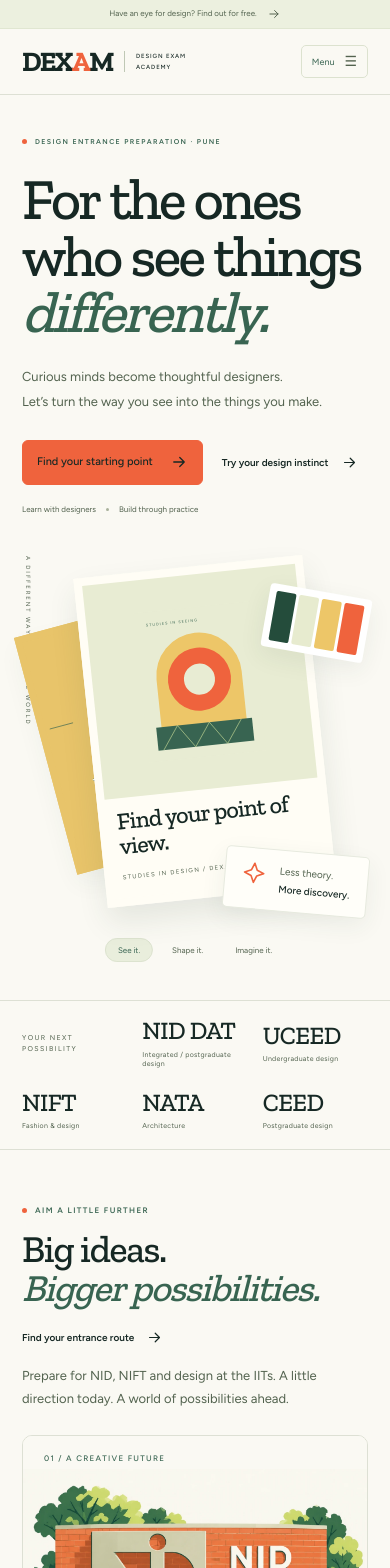
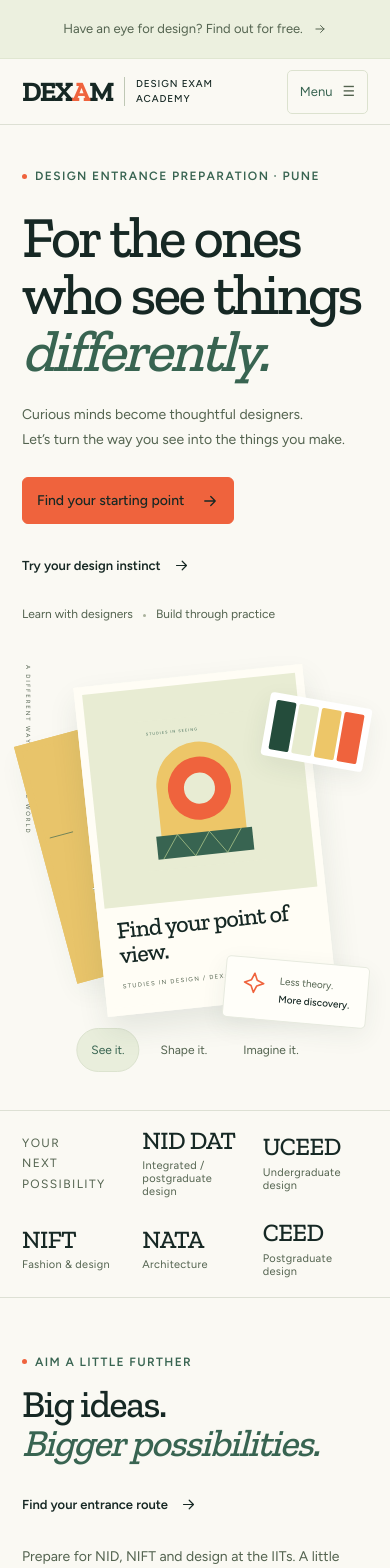
Before and after one commit to jehar-tau/Website-Dexam, a React (Vite) app: page / in a window 390 px wide. Shown: the top 1568 px of the page. Built offline with nearby package versions, Linux system fonts and the light colour scheme.

Commit message:
Improve mobile readability and touch targets (#21)
Co-authored-by: Snehalkumar Shinde <snehalkumarshinde@Snehalkumars-MacBook-Pro-2.local>

```diff
--- a/src/assessment/lab.css
+++ b/src/assessment/lab.css
@@ -1863,13 +1863,17 @@
     gap: 12px;
   }
   .lab-top > a:last-child {
-    font-size: 9px;
+    min-height: 44px;
+    font-size: 12px;
+  }
+  .lab-top-label {
+    font-size: 11px;
   }
   .lab-session-name {
     margin: 0 auto;
   }
   .lab-session-name > span {
-    font-size: 6px;
+    font-size: 11px;
     letter-spacing: 1px;
   }
   .lab-header-actions {
@@ -1891,21 +1895,23 @@
   }
   .lab-hero-copy > .lab-eyebrow {
     justify-content: center;
-    font-size: 8px;
+    font-size: 12px;
   }
   .lab-hero-copy h1 {
-    font-size: 64px;
+    font-size: clamp(50px, 16vw, 64px);
     margin: 20px 0;
   }
   .lab-hero-copy p {
-    font-size: 13px;
+    font-size: 15px;
   }
   .lab-hero-copy > .lab-button {
     margin: auto;
     min-height: 49px;
+    font-size: 14px;
   }
   .lab-hero-foot {
     justify-content: center;
+    font-size: 12px;
   }
   .lab-hero-collage {
     min-height: 340px;
@@ -1922,6 +1928,9 @@
     right: 5px;
     bottom: 20px;
   }
+  .lab-floating-note span {
+    font-size: 11px;
+  }
   .lab-collage-no {
     left: 8px;
     bottom: 10px;
@@ -1934,8 +1943,8 @@
     font-size: 24px;
   }
   .lab-landing-stats span {
-    font-size: 7px;
-    max-width: 60px;
+    font-size: 11px;
+    max-width: 70px;
   }
   .lab-sneak {
     padding: 35px 20px;
@@ -1949,8 +1958,13 @@
     font-size: 27px;
     margin-bottom: 17px;
   }
+  .lab-section-heading .lab-eyebrow {
+    font-size: 12px;
+  }
   .lab-section-heading > .lab-text {
     margin-bottom: 25px;
+    min-height: 44px;
+    font-size: 13px;
   }
   .lab-sneak-grid {
     grid-template-columns: repeat(2, 1fr);
@@ -1958,6 +1972,9 @@
   }
   .lab-sneak-grid > button:nth-child(3) {
     display: none;
+  }
+  .lab-sneak-grid small {
+    font-size: 11px;
   }
   .lab-task-area {
     padding: 20px 14px;
--- a/src/site/academy.css
+++ b/src/site/academy.css
@@ -4283,6 +4283,167 @@
   .academy .modal-box h3 {
     font-size: 27px !important;
   }
+
+  /* Mobile readability contract: preserve the editorial hierarchy without
+     shrinking meaningful copy or primary targets below a comfortable size. */
+  .academy {
+    --phone-body: 15px;
+    --phone-support: 14px;
+    --phone-control: 14px;
+    --phone-caption: 12px;
+    font-size: var(--phone-body);
+  }
+  .academy main p {
+    font-size: var(--phone-support);
+    line-height: 1.75;
+  }
+  .dea-announcement,
+  .dea-announcement > a {
+    min-height: 44px;
+    font-size: 13px;
+  }
+  .dea-brand {
+    min-height: 44px;
+  }
+  .dea-brand > i {
+    font-size: 10px;
+    line-height: 1.45;
+  }
+  .dea-menu-toggle {
+    min-width: 44px;
+    min-height: 44px;
+    padding: 8px 12px;
+  }
+  .dea-menu-toggle > span {
+    font-size: 13px;
+  }
+  .dea-nav > a,
+  .dea-nav summary,
+  .dea-nav .dea-nav-cta,
+  .dea-nav-dropdown > a {
+    min-height: 44px;
+    font-size: var(--phone-control);
+    align-items: center;
+  }
+  .dea-nav-dropdown small,
+  .dea-nav-dropdown > a:first-child {
+    font-size: var(--phone-caption);
+  }
+  .dea-home-copy h1 {
+    font-size: clamp(50px, 16vw, 58px);
+  }
+  .dea-hero-reassurance {
+    font-size: var(--phone-caption);
+  }
+  .dea-home-copy > p,
+  .dea-page-hero-copy > p,
+  .dea-editorial p,
+  .dea-legal-body p {
+    font-size: var(--phone-body);
+  }
+  .dea-eyebrow,
+  .dea-home-copy > .dea-eyebrow,
+  .dea-studio-band .dea-eyebrow,
+  .dea-cta .dea-eyebrow,
+  .dea-small-label,
+  .dea-programme-copy .dea-small-label,
+  .dea-paper-card .dea-small-label,
+  .dea-page-hero-art > span,
+  .dea-article-card > small,
+  .dea-about-manifesto > span,
+  .dea-contact-info dt,
+  .dea-footer-top > div > span,
+  .dea-footer-bottom,
+  .dea-breadcrumbs {
+    font-size: var(--phone-caption);
+    line-height: 1.5;
+  }
+  .academy .dea-text-link,
+  .dea-hero-actions > .dea-text-link,
+  .dea-studio-links > .dea-text-link,
+  .dea-note-panel .dea-text-link,
+  .dea-paper-card .dea-text-link,
+  .dea-paper-actions > a,
+  .dea-editorial aside > a,
+  .dea-footer-top > div:not(:first-child) > a {
+    min-height: 44px;
+    font-size: 13px;
+    align-items: center;
+  }
+  .academy .dea-button,
+  .dea-hero-actions > .dea-button,
+  .dea-cta .dea-button,
+  .dea-paper-actions .dea-button,
+  .dea-unlock-button {
+    min-height: 44px;
+    font-size: var(--phone-control);
+  }
+  .dea-filter-tabs > button,
+  .dea-art-tabs > button {
+    min-height: 44px;
+    padding: 10px 14px;
+    font-size: 12px;
+  }
+  .dea-search > input,
+  .dea-archive-heading input,
+  .dea-enquiry-card input,
+  .dea-enquiry-card select,
+  .dea-enquiry-card textarea {
+    min-height: 44px;
+    font-size: 16px;
+  }
+  .dea-enquiry-card label,
+  .dea-contact-info dd,
+  .dea-faq-list summary,
+  .dea-paper-row strong {
+    font-size: 13px;
+  }
+  .dea-paper-row div > span,
+  .dea-exam-card > div,
+  .dea-tags > span,
+  .dea-campus-number {
+    font-size: 11px;
+  }
+  .dea-resource-feature p,
+  .dea-paper-card p,
+  .dea-exam-card p,
+  .dea-process-grid p,
+  .dea-numbered-step p,
+  .dea-three-links p,
+  .dea-small-exercise p,
+  .dea-form-note,
+  .dea-cta-foot {
+    font-size: 13px;
+  }
+  .dea-paper-mini-grid a > small,
+  .dea-fit-copy > small,
+  .dea-fee-note {
+    font-size: 11px;
+  }
+  .dea-exam-ribbon > .dea-wrap > span,
+  .dea-fit-facts > span,
+  .dea-fit-copy > small,
+  .dea-programme-art > span,
+  .dea-programme-formats > span,
+  .dea-self-study {
+    font-size: var(--phone-caption);
+  }
+  .dea-exam-ribbon a > small {
+    font-size: 11px;
+  }
+  .dea-programme-formats li,
+  .dea-programme-copy > ul > li {
+    font-size: 13px;
+  }
+  .dea-footer-top > div > p {
+    font-size: var(--phone-support);
+  }
+  .dea-footer-contact {
+    min-height: 44px;
+    display: inline-flex;
+    align-items: center;
+    font-size: 13px;
+  }
 }
 @media (prefers-reduced-motion: reduce) {
   .academy * {
--- a/src/site/campuses.css
+++ b/src/site/campuses.css
@@ -98,6 +98,10 @@
   }
   .dea-campus-copy p {
     min-height: 0;
+    font-size: 14px;
+  }
+  .dea-campus-number {
+    font-size: 11px;
   }
   .dea-campus-links .dea-text-link {
     min-height: 44px;
--- a/src/site/guides.css
+++ b/src/site/guides.css
@@ -454,8 +454,48 @@
     gap: 7px;
   }
   .dea-guide-filter button {
+    font-size: 13px;
+    padding: 10px 12px;
+  }
+  .dea-guide-review > span,
+  .dea-guide-tag,
+  .dea-guide-tags > span,
+  .dea-college-card dt,
+  .dea-discipline-card-top > span {
     font-size: 11px;
-    padding: 10px 12px;
+  }
+  .dea-guide-review p,
+  .dea-guide-link-grid p,
+  .dea-exam-route-grid p,
+  .dea-college-card dd,
+  .dea-college-card > .dea-college-location,
+  .dea-discipline-card summary,
+  .dea-discipline-card li strong,
+  .dea-discipline-card li > span,
+  .dea-discipline-offer-note,
+  .dea-degree-card .dea-degree-entry,
+  .dea-guide-source,
+  .dea-guide-count,
+  .dea-guide-link-grid a > span {
+    font-size: 13px;
+  }
+  .dea-college-card > p,
+  .dea-discipline-card > p,
+  .dea-degree-card > p,
+  .dea-guide-callout p,
+  .dea-guide-note,
+  .dea-guide-clarification p,
+  .dea-guide-reference p,
+  .dea-guide-reference ul {
+    font-size: 14px;
+  }
+  .dea-guide-filter button,
+  .dea-guide-empty button,
+  .dea-guide-source,
+  .dea-guide-link-grid a > span,
+  .dea-discipline-card summary {
+    min-height: 44px;
+    align-items: center;
   }
   .dea-guide-reference ul {
     columns: 1;
```
Also changed, not shown: 1 other file (tests, documents, lock files or other folders).
